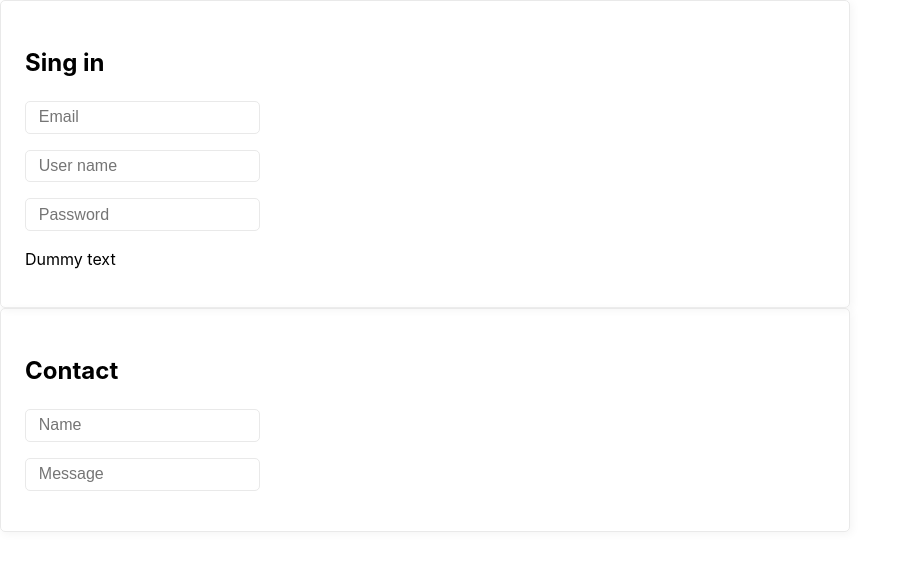
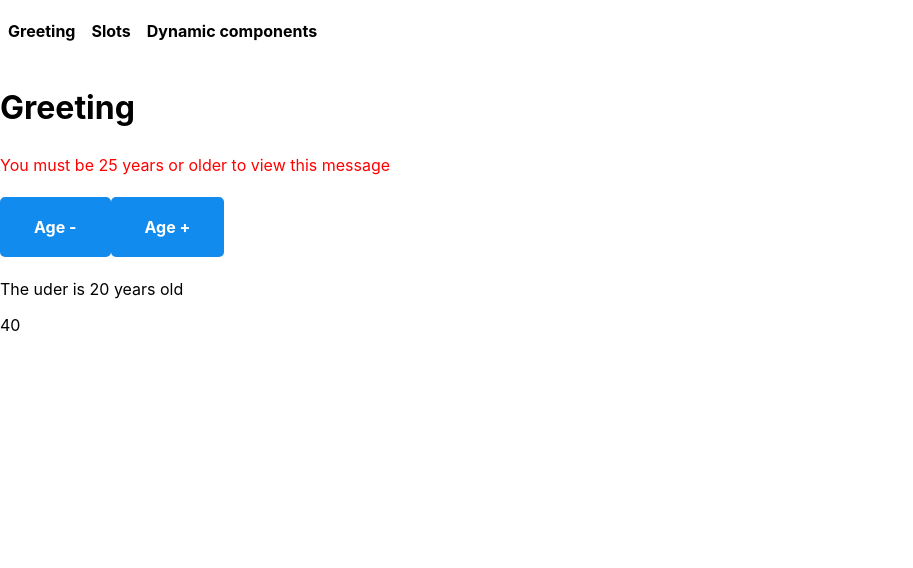
Before and after one commit to crazydrummer81/ztm-vue-course-components, a Vue app: page / in a window 1280 px wide. Shown: the top 568 px of the page, without its empty margins (0-913 px from the left). Built offline with nearby package versions, Linux system fonts and the light colour scheme.

Commit message:
Refactored to dynamic components

```diff
--- a/src/App.vue
+++ b/src/App.vue
@@ -1,55 +1,43 @@
 <template>
-	<div v-if="0">
-		<h3>Hey!</h3>
-		<greeting-message :age="age"/>
-		<user-card :age="age" @age-change="onEmitChange"/>
-	</div>
-	<app-form>
-		<template v-slot:help>
-			<h2>{{ help }}</h2>
-		</template>
-		<template v-slot:fields>
-			<input type="email" placeholder="Email" autocomplete="on">
-			<input type="text" placeholder="User name" autocomplete="on">
-			<input type="password" placeholder="Password" autocomplete="on">
-		</template>
-		<template vslot:buttons>
-			<button type="submit">Submit</button>
-		</template>
-		<p>Dummy text</p>
-	</app-form>
+	<nav>
+		<ul>
+			<li
+				v-for="lesson in lessons"
+				:key="lesson.name"
+				@click="selectedLesson = lesson.name"
+			>{{ lesson.title || lesson.name }}</li>
+		</ul>
+	</nav>
 
-	<app-form>
-		<template v-slot:help>
-			<h2>Contact</h2>
-		</template>
-		<template v-slot:fields>
-			<input type="email" placeholder="Name" autocomplete="on">
-			<input type="text" placeholder="Message" autocomplete="off">
-		</template>
-		<template vslot:buttons>
-			<button type="submit">Submit</button>
-		</template>
-	</app-form>
+	<component :is="selectedLesson"></component>
+
 </template>
 
 <script>
-import GreetingMessage from '@/components/GreetingMessage'
-import UserCard from '@/components/UserCard'
-import AppForm from '@/components/AppForm'
+import LessonGreeting from '@/Lessons/LessonGreeting'
+import LessonSlots from '@/Lessons/LessonSlots'
+import LessonDynamicComponents from '@/Lessons/LessonDynamicComponents'
 export default {
 	name: 'App',
-	components: { GreetingMessage, UserCard, AppForm },
+	components: {  LessonGreeting, LessonSlots, LessonDynamicComponents },
 	data() {
 		return {
-			age: 20,
-			help: 'Sing in'
+			selectedLesson: 'lesson-greeting'
 		}
 	},
-	methods: {
-		onEmitChange(value) {
-			this.age += value
+	computed: {
+		lessons() {
+			return this.$options.components
 		}
-	}
+	},
 }
 </script>
+
+<style>
+	nav {
+		margin-bottom: 1rem;
+	}
+	nav ul {
+		cursor: pointer;
+	}
+</style>
--- /dev/null
+++ b/src/Lessons/LessonDynamicComponents.vue
@@ -0,0 +1,9 @@
+<template>
+	<h1>Dynamic Components</h1>
+</template>
+<script>
+export default {
+	name: 'lesson-dynamic-components',
+	title: 'Dynamic components'
+}
+</script>
--- /dev/null
+++ b/src/Lessons/LessonGreeting.vue
@@ -0,0 +1,27 @@
+<template>
+	<h1>Greeting</h1>
+	<greeting-message :age="age" />
+	<user-card :age="age" @age-change="onEmitChange" />
+</template>
+
+<script>
+import GreetingMessage from '@/components/GreetingMessage'
+import UserCard from '@/components/UserCard'
+
+export default {
+	name: 'lesson-greeting',
+	title: 'Greeting',
+	components: { GreetingMessage, UserCard },
+	data() {
+		return {
+			age: 20
+		}
+	},
+	methods: {
+		onEmitChange(value) {
+			this.age += value
+		}
+	}
+
+}
+</script>
--- /dev/null
+++ b/src/Lessons/LessonSlots.vue
@@ -0,0 +1,39 @@
+<template>
+	<h1>Slots</h1>
+	<app-form>
+		<template v-slot:help>
+			<h2>Sign in</h2>
+		</template>
+		<template v-slot:fields>
+			<input type="email" placeholder="Email" autocomplete="on" />
+			<input type="text" placeholder="User name" autocomplete="on" />
+			<input type="password" placeholder="Password" autocomplete="on" />
+		</template>
+		<template vslot:buttons>
+			<button type="submit">Submit</button>
+		</template>
+		<p>Dummy text</p>
+	</app-form>
+
+	<app-form>
+		<template v-slot:help>
+			<h2>Contact</h2>
+		</template>
+		<template v-slot:fields>
+			<input type="email" placeholder="Name" autocomplete="on" />
+			<input type="text" placeholder="Message" autocomplete="off" />
+		</template>
+		<template vslot:buttons>
+			<button type="submit">Submit</button>
+		</template>
+	</app-form>
+</template>
+
+<script>
+import AppForm from '@/components/AppForm'
+export default {
+	name: 'lesson-slots',
+	title: 'Slots',
+	components: { AppForm },
+}
+</script>
--- a/src/components/AppForm.vue
+++ b/src/components/AppForm.vue
@@ -15,10 +15,6 @@
 
 <script>
 export default {
-	name: 'app-form'
+	name: 'app-form',
 }
 </script>
-
-<style>
-
-</style>
--- a/src/main.js
+++ b/src/main.js
@@ -1,6 +1,6 @@
 import { createApp } from 'vue'
 import App from './App.vue'
 
-const vm = createApp(App)
+window.vm = createApp(App)
 
-vm.mount('#app')
+window.vm.mount('#app')
```
